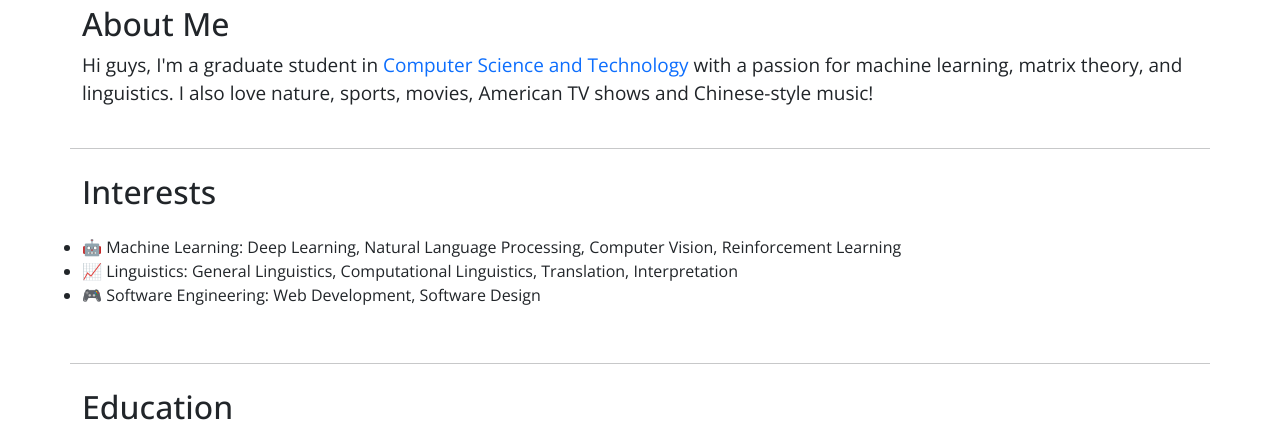
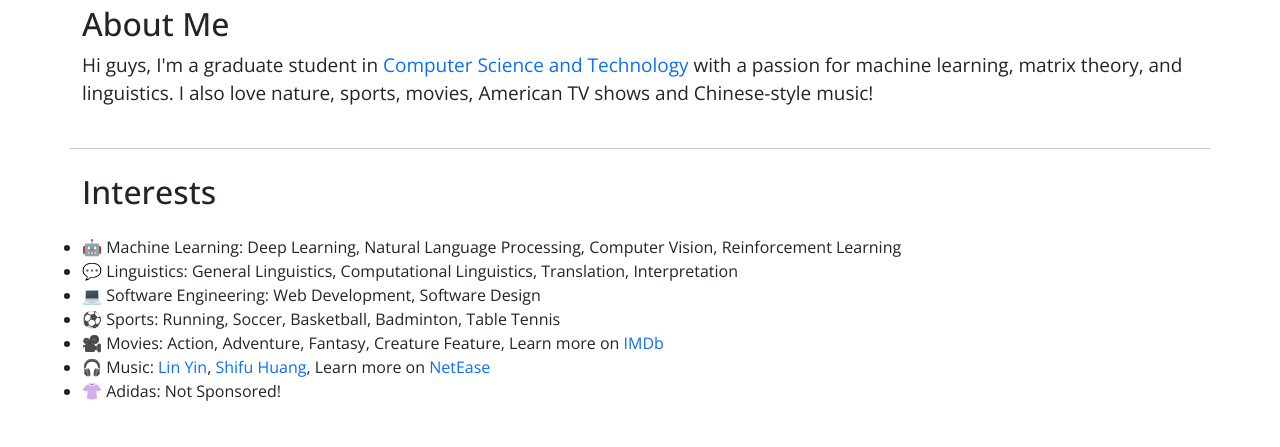
Before and after one commit to Geralt-Targaryen/Geralt-Targaryen.github.io, a Jekyll site: the page built from index.html, in a window 1280 px wide and 900 px high, scrolled down 305 px, cut to the strip 0-447 px from the top of the window. Built offline with Jekyll 4.4.1, drawn with Linux system fonts in a browser that asks for light colours.

Commit message:
interests

```diff
--- a/_data/bio.json
+++ b/_data/bio.json
@@ -15,8 +15,12 @@
 
   "interests": [
     { "icon": "&#129302;", "name": "Machine Learning", "keywords": ["Deep Learning", "Natural Language Processing", "Computer Vision", "Reinforcement Learning"] },
-    { "icon": "&#128200;", "name": "Linguistics", "keywords": ["General Linguistics", "Computational Linguistics", "Translation", "Interpretation"] },
-    { "icon": "&#127918;", "name": "Software Engineering", "keywords": ["Web Development", "Software Design"] }
+    { "icon": "&#128172;", "name": "Linguistics", "keywords": ["General Linguistics", "Computational Linguistics", "Translation", "Interpretation"] },
+    { "icon": "&#128187;", "name": "Software Engineering", "keywords": ["Web Development", "Software Design"] },
+    { "icon": "&#9917;", "name": "Sports", "keywords": ["Running", "Soccer", "Basketball", "Badminton", "Table Tennis"] },
+    { "icon": "&#127909;", "name": "Movies", "keywords": ["Action", "Adventure", "Fantasy", "Creature Feature", "Learn more on <a href=\"https://www.imdb.com/user/ur80912049/?ref_=nv_usr_prof_2\" target=\"_blank\">IMDb</a>"] },
+    { "icon": "&#127911;", "name": "Music", "keywords": ["<a href=\"https://music.163.com/#/artist?id=188565&userid=556590451\" target=\"_blank\">Lin Yin</a>", "<a href=\"https://music.163.com/#/artist?id=12308369\" target=\"_blank\">Shifu Huang</a>", "Learn more on <a href=\"https://music.163.com/#/user/home?id=472019108\" target=\"_blank\">NetEase</a>"] },
+    { "icon": "&#128090;", "name": "Adidas", "keywords": ["Not Sponsored!"] }
   ],
 
   "education": [
```
